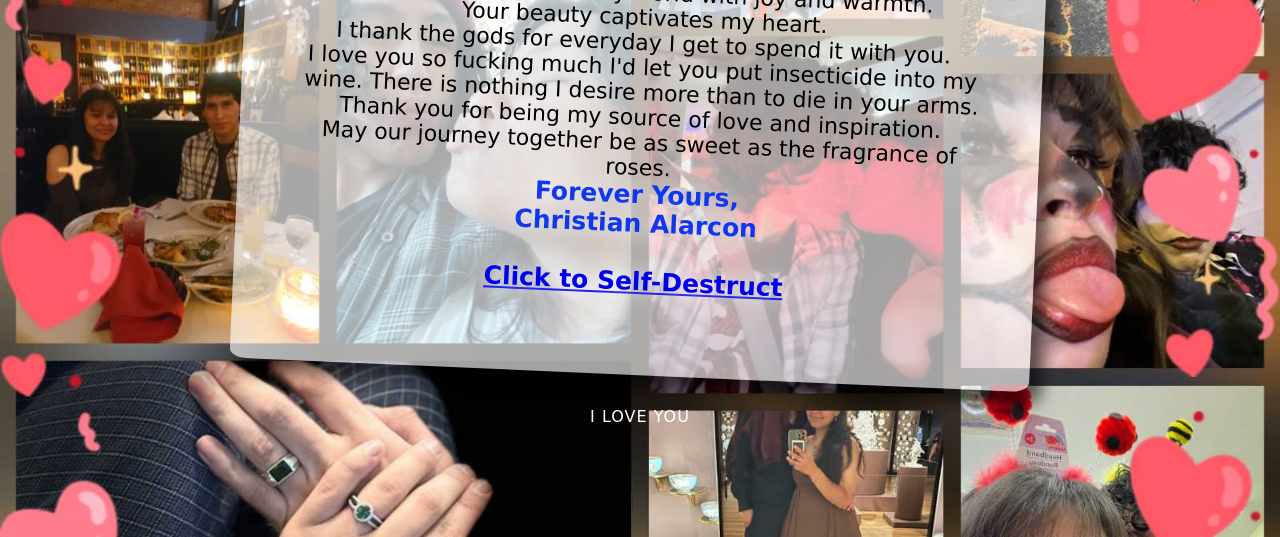
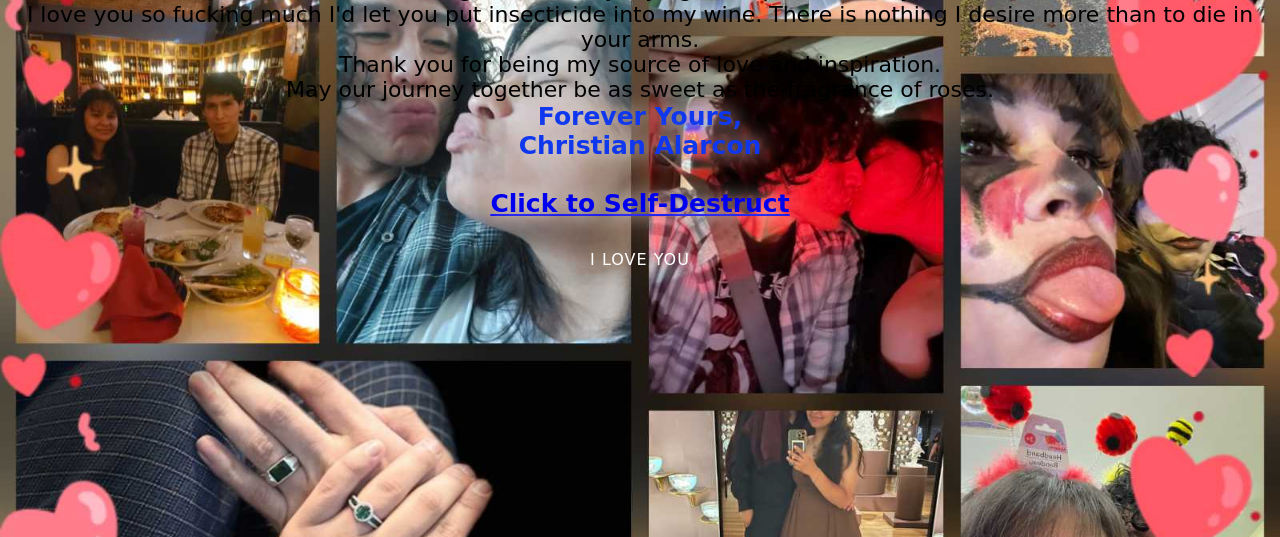
Before and after one commit to ExodusChris/christian.github.io, a plain HTML site: page Love Project 2.0/new.html in a window 1280 px wide. Shown: the part 263-800 px from the top of the page. Drawn offline with Linux system fonts and the light colour scheme.

Commit message:
Update new.css

```diff
--- a/Love Project 2.0/new.css
+++ b/Love Project 2.0/new.css
@@ -12,25 +12,6 @@ body {
   background-color: black;
 }
 
-.postcard {
-  width: 800px;
-  height: 500px;
-  background: rgba(255, 255, 255, 0.63);
-
-  margin: 0 auto;
-  border-radius: 2%;
-  display: flex;
-  justify-content: space-between;
-  padding: 3em;
-  box-shadow: 0.8em 0.8em 15px rgba(0, 0, 0, 0.555);
-  -ms-transform: rotate(2.5deg); /* IE 9 */
-  -webkit-transform: rotate(2.5deg); /* Chrome, Safari, Opera */
-  transform: rotate(2.5deg);
-  -moz-transition: all 0.5s ease;
-  -webkit-transition: all 0.5s ease;
-  -o-transition: all 0.5s ease;
-  transition: all 0.5s ease;
-}
 
 
 
```
